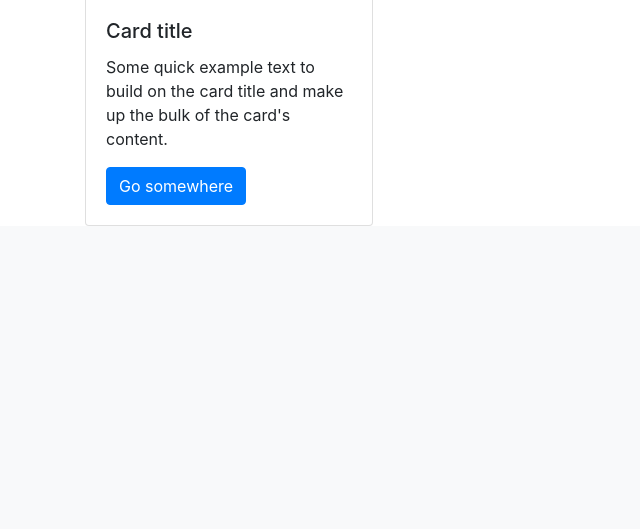
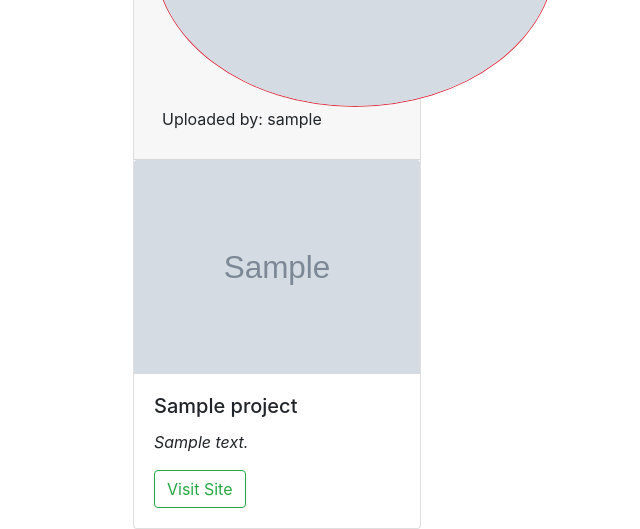
Before and after one commit to Andy3643/Awwards-clone, a Django app: page / in a window 1280 px wide. Shown: the part 1112-1641 px from the top of the page, without its empty margins (0-640 px from the left). Before the commit the page ends 1338 px from the top, so only its background shows below. Run offline with Django 4.2, Linux system fonts and the light colour scheme; tables that the repository leaves empty hold one stand-in row (values such as "Sample post"); grey boxes marked "Sample" are stand-in pictures; some libraries are stand-ins or nearby versions; some web fonts are replaced.

Commit message:
ft:create project rating model

```diff
--- a/awwards/settings.py
+++ b/awwards/settings.py
@@ -129,3 +129,4 @@
 # https://docs.djangoproject.com/en/4.0/ref/settings/#default-auto-field
 
 DEFAULT_AUTO_FIELD = 'django.db.models.BigAutoField'
+LOGIN_REDIRECT_URL = 'home'
--- a/myapp/admin.py
+++ b/myapp/admin.py
@@ -1,5 +1,6 @@
 from django.contrib import admin
-from .models import Profile
+from .models import *
 
 # Register your models here.
 admin.site.register(Profile)
+admin.site.register(Project)
--- a/myapp/models.py
+++ b/myapp/models.py
@@ -14,9 +14,12 @@
     def __str__(self):
         return f'{self.user.username} Profile'
 
+    def save(self, *args, **kwargs):
+        super().save(*args, **kwargs)
+
      # Override the save method of the model
-    def save(self):
-        super().save()
+    # def save(self):
+    #     super().save()
 
         img = Image.open(self.image.path) # Open image
 
@@ -35,7 +38,20 @@
     description = models.TextField()
     link = models.CharField(max_length=255)
     image = models.ImageField(upload_to='site_photos/')
+    user = models.ForeignKey(User, on_delete=models.CASCADE)
+
+    def __str__(self):
+        return f'{self.user.username} {self.title} Project'
+
+class Rating(models.Model):
+    '''
+    This model will contain the ratings for diffrent categories
+    '''
+    design = models.IntegerField(choices=[(i,i) for i in range(1,11)])
+    usability = models.IntegerField(choices=[(i,i) for i in range(1,11)])
+    content = models.IntegerField(choices=[(i,i) for i in range(1,11)])
+    project = models.ForeignKey(Project,on_delete=models.CASCADE)
     user = models.ForeignKey(User,on_delete=models.CASCADE)
 
     def __str__(self):
-        return f'{self.user.username} {self.title} Project'
+        return f'{self.user.username} {self.project.title} Rating'
--- a/myapp/templates/index.html
+++ b/myapp/templates/index.html
@@ -15,21 +15,30 @@
         <p>cards here</p>
         <div class="container">
             <div class="row">
-                <div class="col-3">
-                    <p>first column</p>
+
+                    {% if projects %}
+                    {% for project in projects %}
+                    <div class="col-3 ml-5 mt-5">
                     <!--card start-->
-                    <div>
+
                         <div class="card" style="width: 18rem;">
-                            <img class="card-img-top" src="..." alt="Card image cap">
+                            <div class="card-header">
+                            <img src="{{ project.user.profile.profile_pic.url }}" alt="profile picture" class="rounded-circle custom-display border border-danger">
+                    <p class="ml-2">Uploaded by: {{ project.user.username }}</p>
+                              </div>
+                            <img src="{{ project.image.url }}" class="card-img-top" alt="screenshot">
                             <div class="card-body">
-                              <h5 class="card-title">Card title</h5>
-                              <p class="card-text">Some quick example text to build on the card title and make up the bulk of the card's content.</p>
-                              <a href="#" class="btn btn-primary">Go somewhere</a>
+                              <h5 class="card-title">{{ project.title }}</h5>
+                              <p class="card-text"><i>{{ project.description }}</i></p>
+                              <a href="{{ project.link }}" class="btn btn-outline-success">Visit Site</a>
                             </div>
                           </div>
                     </div>
+
                     <!--card end-->
-                </div>
+                    {% endfor %}
+                    {% endif %}
+
             </div>
         </div>
     </div>
--- a/myapp/templates/navbar2.html
+++ b/myapp/templates/navbar2.html
@@ -13,6 +13,9 @@
         <li class="nav-item active">
           <a class="nav-link" href="{% url 'login' %}">Log In <span class="sr-only">(current)</span></a>
         </li>
+        <li class="nav-item active">
+          <a class="nav-link" href="{% url 'upload_project' %}">Upload Project <span class="sr-only">(current)</span></a>
+        </li>
       </ul>
       <form class="form-inline my-2 my-lg-0 pl-5">
         <input class="form-control mr-sm-2" type="search" placeholder="Search" aria-label="Search">
--- a/myapp/urls.py
+++ b/myapp/urls.py
@@ -9,7 +9,7 @@
         path('',views.Index_view,name="home"),
         path('register/',views.register,name="register"),
         path('login/',auth_views.LoginView.as_view(template_name='users/login.html'),name='login'),
-        #path('^profile/', views.profile,name="profile"),
+        path('profile/', views.profile,name="profile"),
         path('^logout',auth_views.LogoutView.as_view(template_name='users/logout.html'),name='logout'),
         path('upload/',views.Upload_Project,name="upload_project"),
 
--- a/myapp/views.py
+++ b/myapp/views.py
@@ -1,3 +1,4 @@
+from turtle import title
 from django.shortcuts import render,redirect
 from .forms import *
 from django.contrib import messages
@@ -51,7 +52,7 @@
             project = form.save(commit=False)
             project.user = current_user
             project.save()
-            return redirect(Index_view)
+            return redirect('home')
     else:
         form = ProjectUploadForm()
     context = {
@@ -85,3 +86,16 @@
     }
 
     return render(request, 'users/profile.html', context)
+
+
+#@login_required
+def Rateproject(request,pk):
+    '''
+    Display a single projrct and  provide ratings for it.
+    '''
+    project = project.objects.get(id=pk)
+    title = 'Rating'
+    project_rating = Rating.objects.filter(project=project).order_by('pk')
+    current_user = request.user
+    current_user_id = request.user.id
+    project_rated = Rating.objects.filter(user=current_user_id)
```
Also changed, not shown: myapp/signals.py (+17 -17 lines), myapp/migrations/0002_rating.py (added), profile_pics/clare_1.jpg (added), profile_pics/clare_1_XjZYAFF.jpg (added), site_photos/Screenshot_from_2022-06-11_21-55-20.png (added), site_photos/Screenshot_from_2022-06-11_21-55-20_4GWROdV.png (added), site_photos/Screenshot_from_2022-06-11_23-05-33.png (added), site_photos/Screenshot_from_2022-06-11_23-06-59.png (added), site_photos/Screenshot_from_2022-06-11_23-06-59_t0w769S.png (added), site_photos/Screenshot_from_2022-06-11_23-08-17.png (added).
